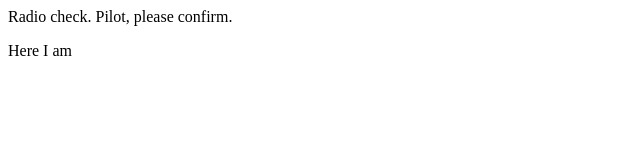
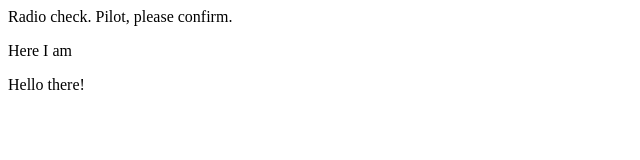
Before and after one commit to shaniceZaccardiRichey/communication-log, a plain HTML site: page index.html in a window 1280 px wide. Shown: the full height of the page, 0-640 px from the left. Drawn offline with Linux system fonts and the light colour scheme.

Commit message:
Added a 3rd line to index

```diff
--- a/index.html
+++ b/index.html
@@ -2,5 +2,6 @@
 <body>
    <p>Radio check. Pilot, please confirm.</p>
    <p>Here I am</p>
+   <p>Hello there!</p>
 </body>
 </html>
```
